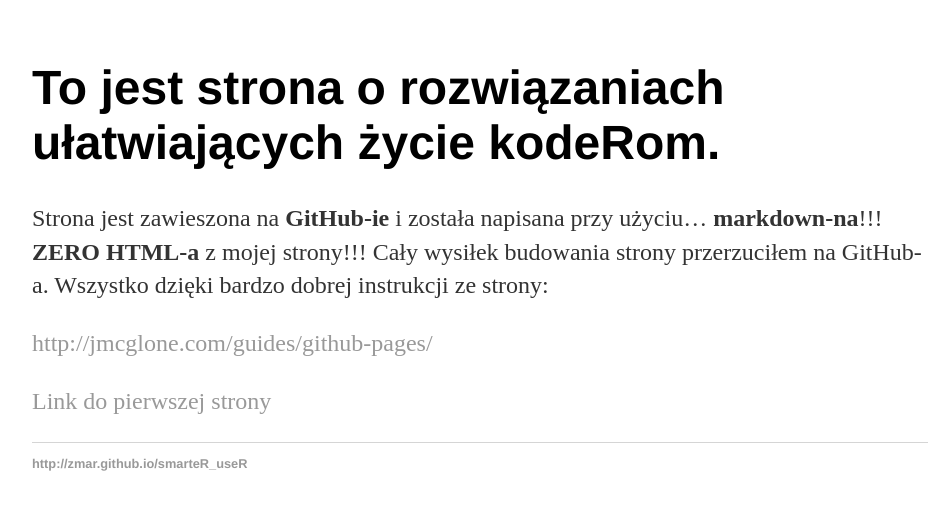
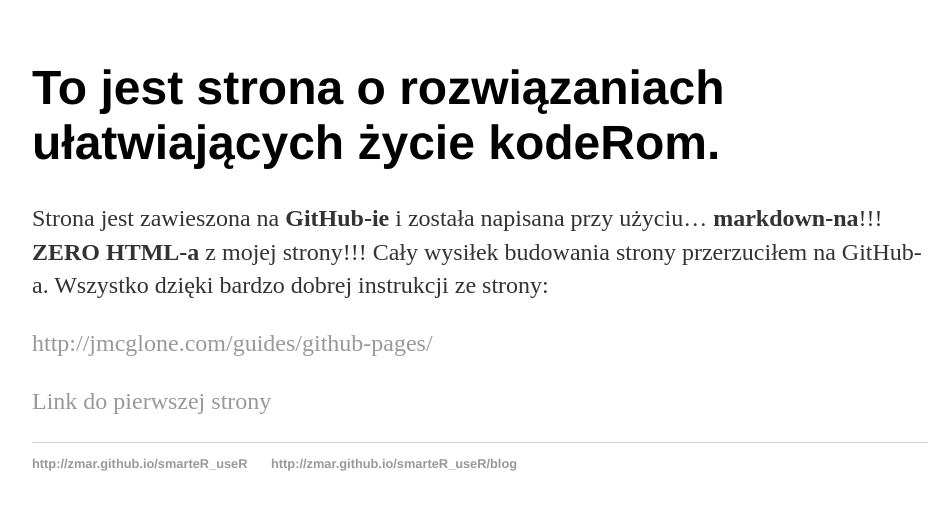
Before and after one commit to zmar/SmarteR_useR, a Jekyll site: the page built from index.md, in a window 1280 px wide. Shown: the top 510 px of the page, without its empty margins (160-1104 px from the left). Built offline with Jekyll 4.4.1, drawn with Linux system fonts in a browser that asks for light colours.

Commit message:
Update default.html

```diff
--- a/_layouts/default.html
+++ b/_layouts/default.html
@@ -13,6 +13,7 @@
 			<footer>
 	    			<ul>
 	        			<li><a href="http://zmar.github.io/smarteR_useR">http://zmar.github.io/smarteR_useR</a></li>
+	        			<li><a href="http://zmar.github.io/smarteR_useR/blog">http://zmar.github.io/smarteR_useR/blog</a></li>
 				</ul>
 			</footer>
 		</body>
```
